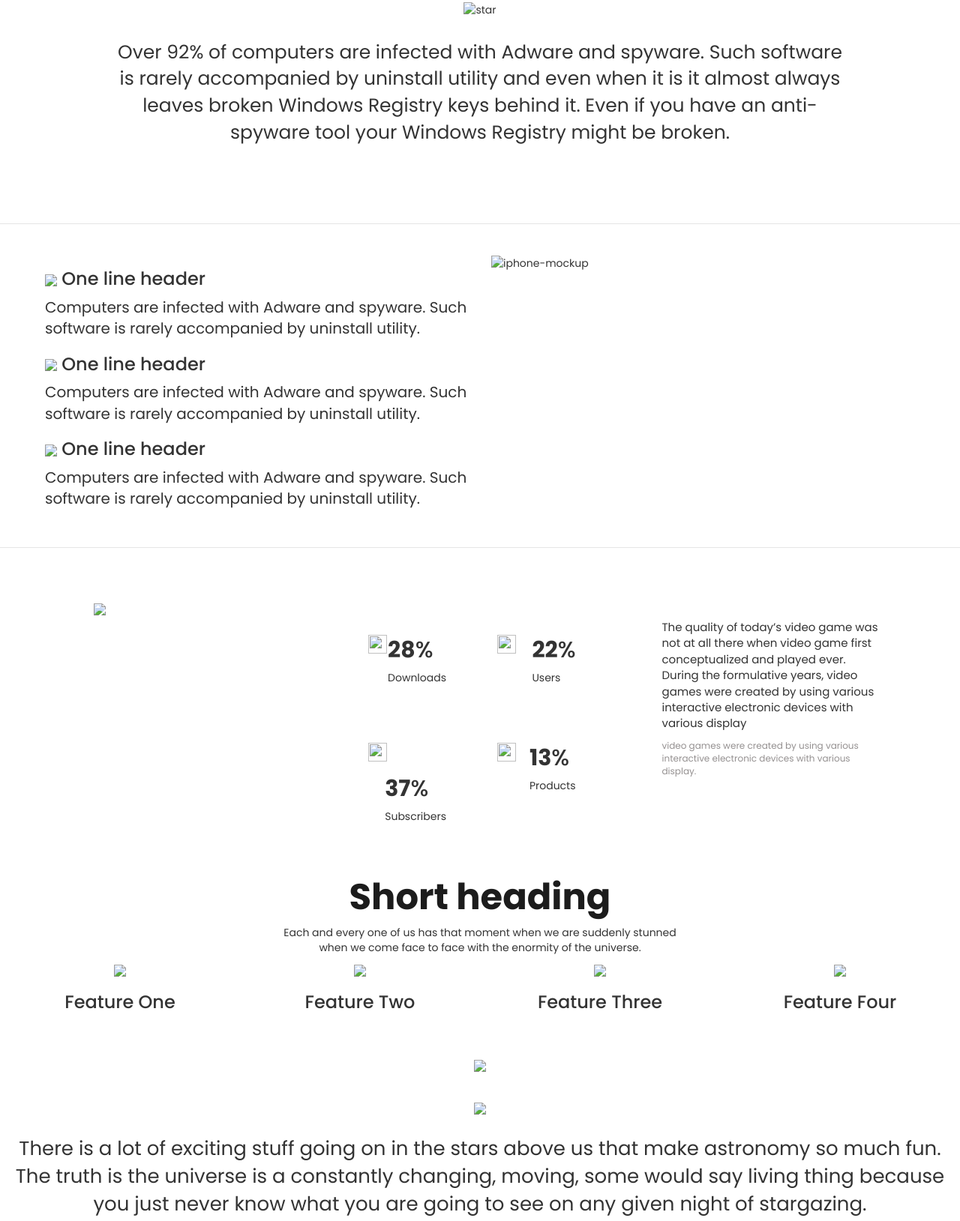
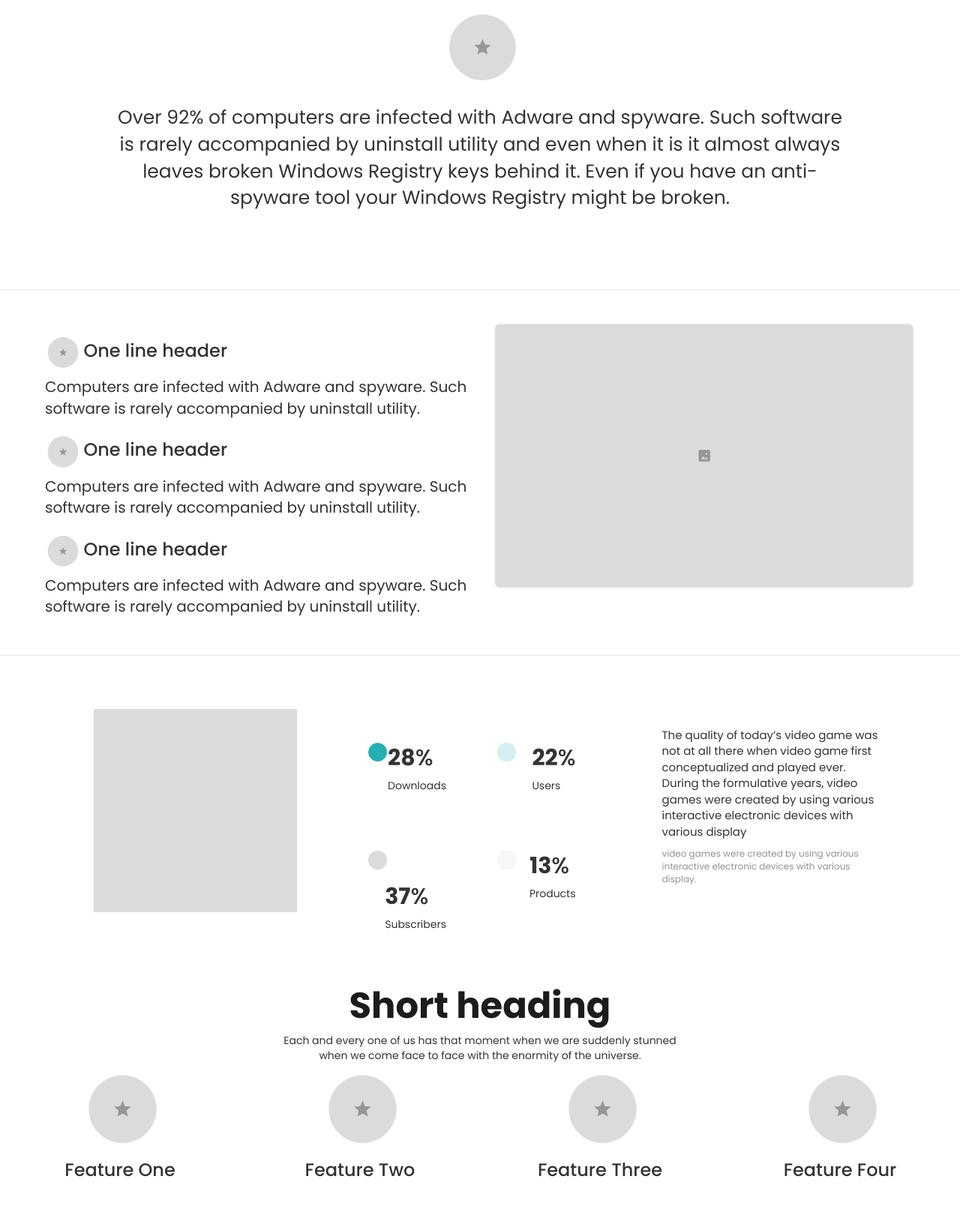
Before and after one commit to Giriprakash2001/ICT, a plain HTML site: page index.html in a window 1280 px wide. Shown: the part 734-2363 px from the top of the page at 75% size. Drawn offline with nearby package versions, Linux system fonts and the light colour scheme.

Commit message:
Update index.html

```diff
--- a/index.html
+++ b/index.html
@@ -68,7 +68,7 @@
                     <li>
                         <a href="#" class="nav-item">
 
-                            <img id="logo" src="assests/logo.png" width="45" alt="">
+                            <img id="logo" src="logo.png" width="45" alt="">
                         </a>
                     </li>
 
@@ -126,7 +126,7 @@
         </div>
 
         <div class="secondTwo col-md-6">
-            <img class="secondTwoBorder" src="assests/web.png" alt="iphone-mockup" width="100%">
+            <img class="secondTwoBorder" src="web.png" alt="iphone-mockup" width="100%">
 
         </div>
 
@@ -140,7 +140,7 @@
     <section id="features">
         <div class="container">
             <div class="col-sm-12 thirdPadding">
-                <img class="features-image" src="assests/star.png" alt="star" width="10%" />
+                <img class="features-image" src="star.png" alt="star" width="10%" />
                 <p class="hidden-sm hidden-xs visible-md-block visible-lg-block " style="font-size: 25px;
           margin-top: 29px;">Over 92% of computers are infected with Adware and spyware. Such software
                     is rarely accompanied by uninstall utility and even when it is it almost always
@@ -161,21 +161,21 @@
         <section id="details">
             <div class="container-fluid">
                 <div class="col-md-6">
-                    <h2 class="oneLine"><img class="oneLinestar" src="assests/star.png" width="8%"> One line header</h2>
+                    <h2 class="oneLine"><img class="oneLinestar" src="star.png" width="8%"> One line header</h2>
                     <p class="fourFont hidden-sm hidden-xs visible-md-block visible-lg-block">Computers are infected
                         with
                         Adware and spyware. Such
                         software is rarely accompanied by uninstall utility.</p>
                     <p class="eachAnd hidden-lg hidden-md">Each and Every one of us has that moment when we are suddenly
                         stunned when we come face.</p>
-                    <h2 class="oneLine"><img class="oneLinestar" src="assests/star.png" width="8%"> One line header</h2>
+                    <h2 class="oneLine"><img class="oneLinestar" src="star.png" width="8%"> One line header</h2>
                     <p class="fourFont hidden-sm hidden-xs visible-md-block visible-lg-block">Computers are infected
                         with
                         Adware and spyware. Such
                         software is rarely accompanied by uninstall utility.</p>
                     <p class="eachAnd hidden-lg hidden-md">Each and Every one of us has that moment when we are suddenly
                         stunned when we come face.</p>
-                    <h2 class="oneLine"><img class="oneLinestar" src="assests/star.png" width="8%"> One line header</h2>
+                    <h2 class="oneLine"><img class="oneLinestar" src="star.png" width="8%"> One line header</h2>
                     <p class="fourFont hidden-sm hidden-xs visible-md-block visible-lg-block">Computers are infected
                         with
                         Adware and spyware. Such
@@ -185,7 +185,7 @@
                 </div>
 
                 <div class="col-md-6">
-                    <img class="random-image" src="assests/placeholder.png" alt="iphone-mockup" width="100%" />
+                    <img class="random-image" src="placeholder.png" alt="iphone-mockup" width="100%" />
                 </div>
             </div>
     </div>
@@ -199,25 +199,25 @@
 
     <div class="col-md-12" id="percent">
 
-        <div class="col-md-4" id="per1"><img src="assests/box.png" width="271px">
+        <div class="col-md-4" id="per1"><img src="box.png" width="271px">
         </div>
         <div class="col-md-4" id="per2">
-            <div id="per21"><img src="assests/dot1.png" width="50px" />
+            <div id="per21"><img src="dot1.png" width="50px" />
                 <div id="per2x">
                     <h2><strong>28</strong>%</h2>Downloads
                 </div>
             </div>
-            <div id="per22"><img src="assests/dot2.png" width="50px" />
+            <div id="per22"><img src="dot2.png" width="50px" />
                 <div id="per2x">
                     <h2><strong>22</strong>%</h2>Users
                 </div>
             </div>
-            <div id="per23"><img src="assests/dot3.png" width="50px" />
+            <div id="per23"><img src="dot3.png" width="50px" />
                 <div id="per2x">
                     <h2><strong>37</strong>%</h2>Subscribers
                 </div>
             </div>
-            <div id="per24"><img src="assests/dot4.png" width="50px" />
+            <div id="per24"><img src="dot4.png" width="50px" />
                 <div id="per2x">
                     <h2><strong>13</strong>%</h2>Products
                 </div>
@@ -250,24 +250,24 @@
 
                     <div class="row" style="padding: 0px 15px;">
                         <div class="col-xs-6 col-sm-3 col-md-3 col-lg-3 col-xl-3">
-                            <img src="assests/star.png" width="100px" />
+                            <img src="star.png" width="100px" />
                             <h3>Feature One</h3>
                         </div>
                         <div class="col-xs-6 col-sm-3 col-md-3 col-lg-3 col-xl-3">
-                            <img src="assests/star.png" width="100px" />
+                            <img src="star.png" width="100px" />
                             <h3>Feature Two</h3>
                         </div>
                         <div class="col-xs-6 col-sm-3 col-md-3 col-lg-3 col-xl-3">
-                            <img src="assests/star.png" width="100px" />
+                            <img src="star.png" width="100px" />
                             <h3>Feature Three</h3>
                         </div>
                         <div class="col-xs-6 col-sm-3 col-md-3 col-lg-3 col-xl-3">
-                            <img src="assests/star.png" width="100px" />
+                            <img src="star.png" width="100px" />
                             <h3>Feature Four</h3>
                         </div>
                     </div>
                     <div class="short-img col-lg-12" style="margin-top: 50px;">
-                        <img src="assests/web.png" width="70%" />
+                        <img src="web.png" width="70%" />
                     </div>
                 </div>
             </div>
@@ -281,7 +281,7 @@
             <div id="carouselExampleControls" class="carousel slide" data-ride="carousel">
                 <div class="carousel-inner">
                     <div class="carousel-item active">
-                        <img src="assests/quotes.png" width="50px" />
+                        <img src="quotes.png" width="50px" />
                         <p class="crousel">
                             There is a lot of exciting stuff going on in the stars above us that make
                             astronomy so much fun. The truth is the universe is a constantly changing,
@@ -420,7 +420,7 @@
 
         <div class="container-fluid col-12 row">
             <div class="col-md-4">
-                <img class="footerLogo" style=" width: 25%;" src="assests/logo.png" alt="giri">
+                <img class="footerLogo" style=" width: 25%;" src="logo.png" alt="giri">
 
             </div>
             <div class="col-md-4" style="margin-top: 20px;">
```
